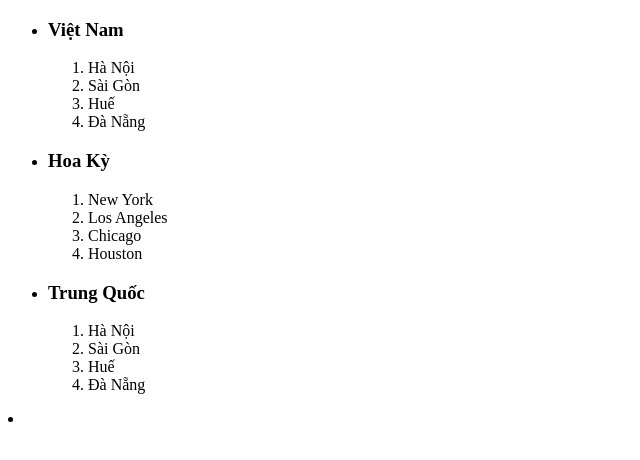
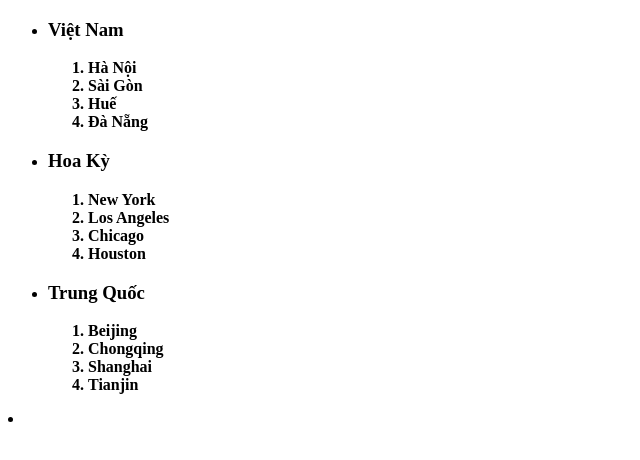
Before and after one commit to tungtung99/baithuchanh2-nxt, a plain HTML site: page index.html in a window 1280 px wide. Shown: the whole page, without its empty margins (0-640 px from the left). Drawn offline with Linux system fonts and the light colour scheme.

Commit message:
hoanthanhbaitap

```diff
--- a/index.html
+++ b/index.html
@@ -9,24 +9,24 @@
     <ul>
         <li><h3>Việt Nam</h3></li>
         <ol>
-            <li>Hà Nội</li>
-            <li>Sài Gòn</li>
-            <li>Huế</li>
-            <li>Đà Nẵng</li>
+            <b><li>Hà Nội</li>
+                <li>Sài Gòn</li>
+                <li>Huế</li>
+                <li>Đà Nẵng</li></b>
         </ol>
         <li><h3>Hoa Kỳ</h3></li>
         <ol>
-            <li>New York</li>
-            <li>Los Angeles</li>
-            <li>Chicago</li>
-            <li>Houston</li>
+            <b><li>New York</li>
+                <li>Los Angeles</li>
+                <li>Chicago</li>
+                <li>Houston</li></b>
         </ol>
         <li><h3>Trung Quốc</h3></li>
         <ol>
-            <li>Hà Nội</li>
-            <li>Sài Gòn</li>
-            <li>Huế</li>
-            <li>Đà Nẵng</li>
+            <b><li>Beijing</li>
+                <li>Chongqing</li>
+                <li>Shanghai</li>
+                <li>Tianjin</li> </b>
         </ol>
     </ul>
     <li></li>
```
